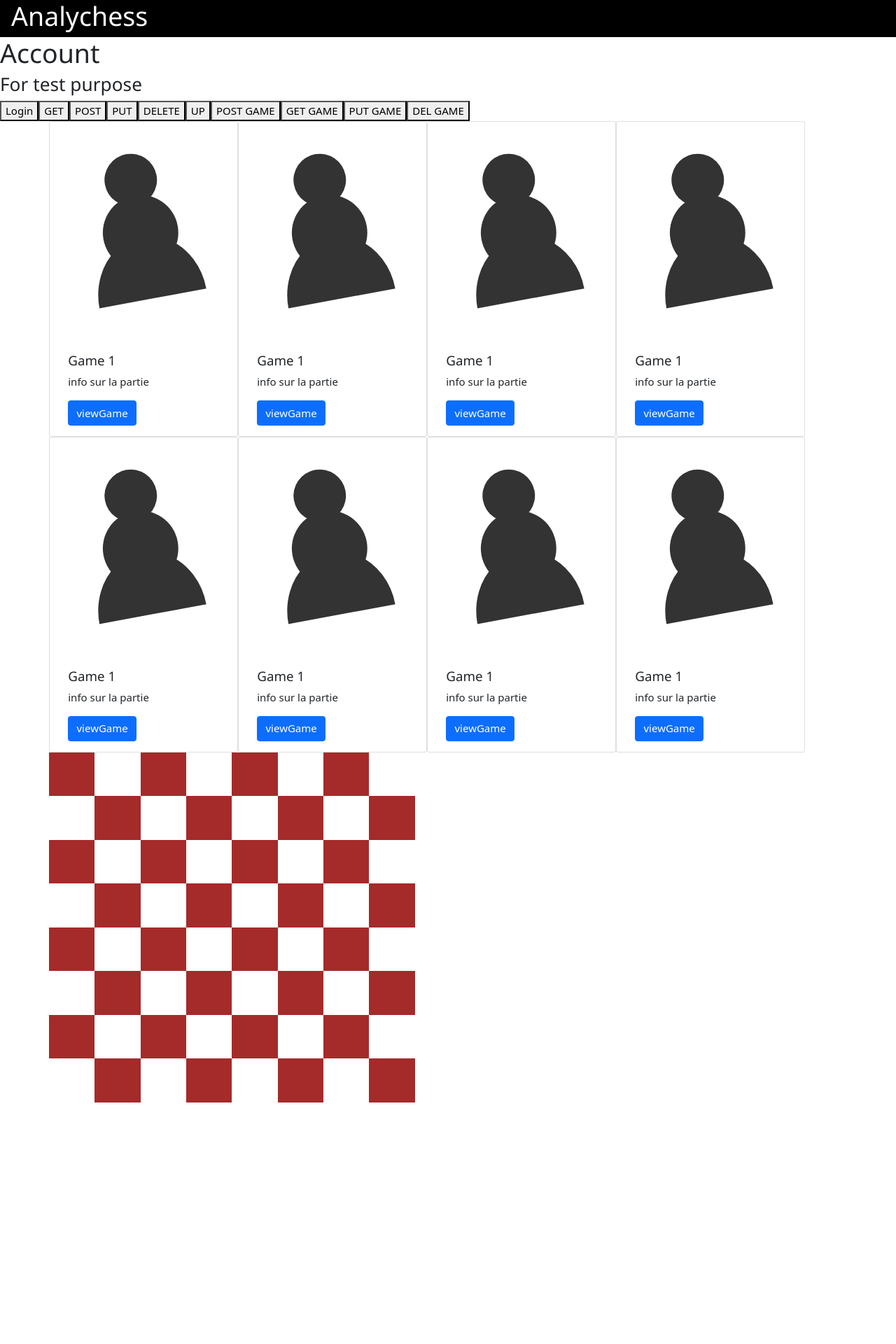
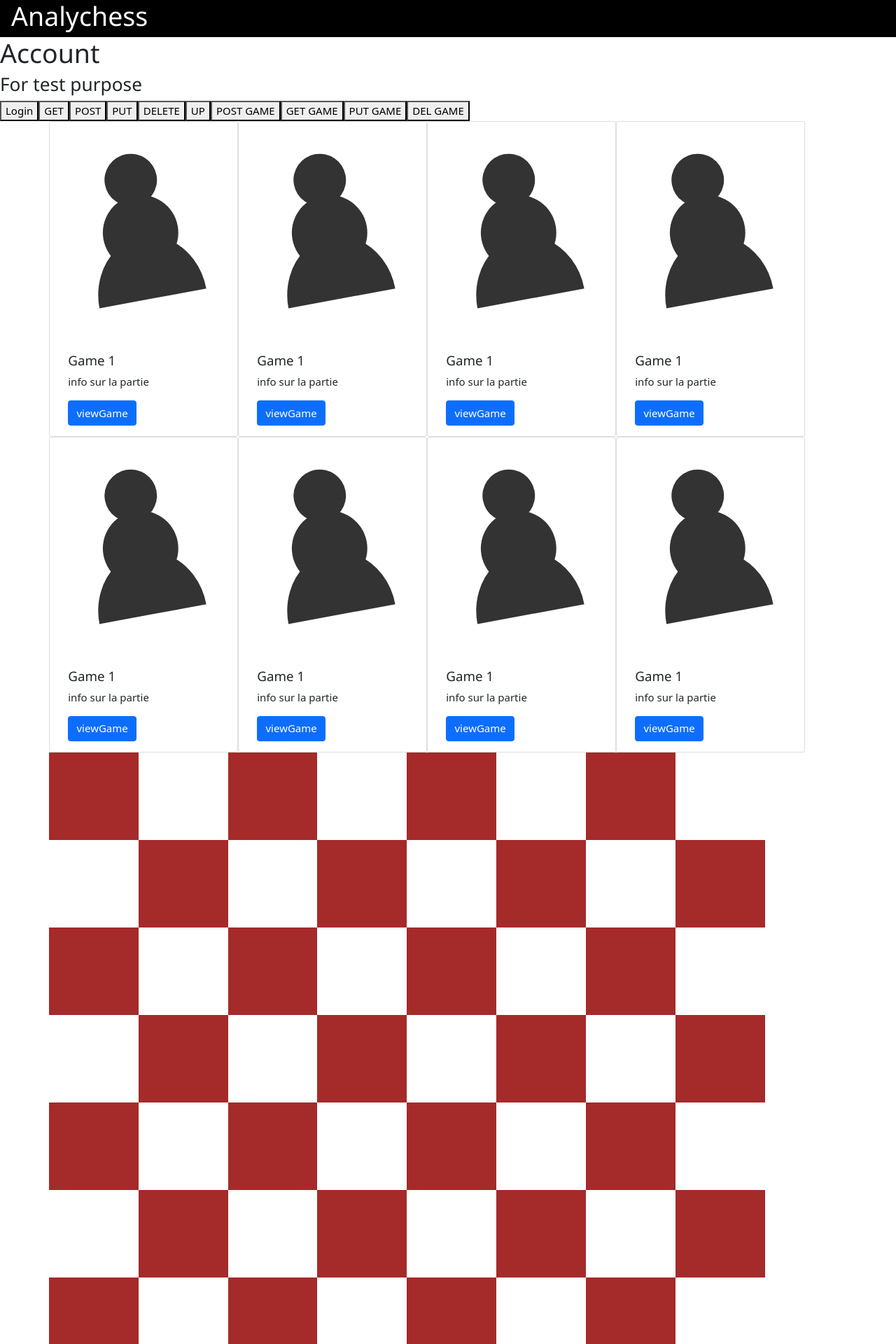
Before and after one commit to HE-Arc/AnalyChess, a Vue app in the folder analychess_front/: page /account in a window 1280 px wide. Shown: the top 1920 px of the page at 70% size. Before the commit the page ends 1575 px from the top, so only its background shows below. Built offline with nearby package versions, Linux system fonts and the light colour scheme.

Commit message:
Increase board size

```diff
--- a/analychess_front/src/components/Board.vue
+++ b/analychess_front/src/components/Board.vue
@@ -30,8 +30,8 @@ export default {
 {
     display: flex;
     flex-direction: column;
-    width: 500px;
-    height: 500px;
+    width: 1000px;
+    height: 1000px;
 }
 
 .board > .row
```
